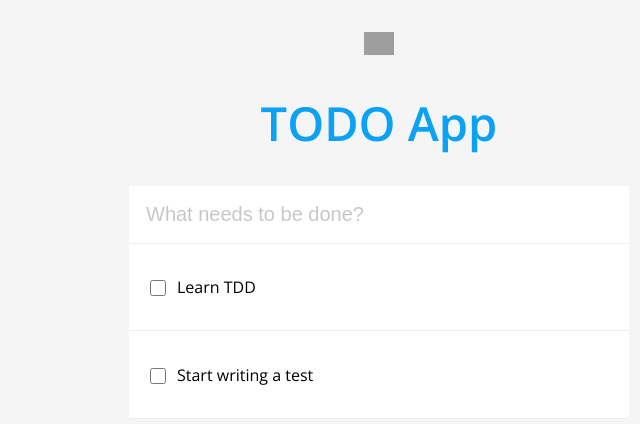
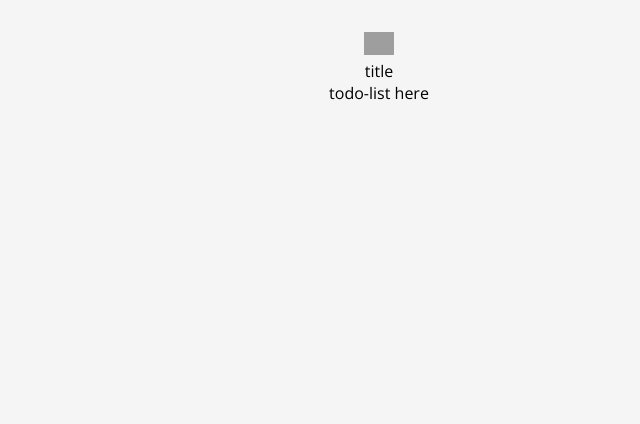
Before and after one commit to CodiumTeam/tdd-training-js, a React (Create React App) app in the folder todo-app/: page / in a window 1280 px wide. Shown: the top 424 px of the page, without its empty margins (261-901 px from the left). Built offline with nearby package versions, Linux system fonts and the light colour scheme; grey boxes are pictures that could not be loaded.

Commit message:
[todo-app] prepare files for development

```diff
--- a/todo-app/src/App.js
+++ b/todo-app/src/App.js
@@ -1,65 +1,12 @@
 import { useState } from 'react';
 
 function App() {
-  function handleOnKeyPress(event) {
-    if (event.key === 'Enter') {
-      const newItem = {
-        title: event.target.value,
-        checked: false
-      };
-      setItems([...items, newItem]);
-      setInputText('');
-    }
-  }
-
-  function handleOnChange(event) {
-    setInputText(event.target.value);
-  }
-
-  function handleOnCheckboxChange(index, checkboxState) {
-    const item = items[index];
-    const updatedItem = {...item, checked: checkboxState}
-    const newListItems = [...items];
-    newListItems[index] = updatedItem;
-    setItems(newListItems)
-  }
-
-  const firstDefaultItem = {
-    title: 'Learn TDD',
-    checked: false
-  }
-  const secondDefaultItem = {
-    title: 'Start writing a test',
-    checked: false
-  }
-  const defaultItems = [firstDefaultItem, secondDefaultItem];
-  const [items, setItems] = useState(defaultItems);
-  const [inputText, setInputText] = useState("");
-
   return (
     <div className="App">
       <header className="App-header">
-        <h1>TODO App</h1>
+        title
       </header>
-      <input
-        type="text"
-        placeholder="What needs to be done?"
-        onKeyPress={handleOnKeyPress}
-        value={inputText}
-        onChange={handleOnChange}
-      />
-      <ul className="todo-list">
-        {items.map((item, index) => {
-          return (
-            <li key={index} className={item.checked ? 'completed' : ''}>
-              <input type="checkbox" onChange={(event) => {
-                handleOnCheckboxChange(index, event.target.checked);
-              }}/>
-              <p>{item.title}</p>
-            </li>
-          );
-        })}
-      </ul>
+      todo-list here
     </div>
   );
 }
```
Also changed, not shown: 1 other file (tests, documents, lock files or other folders).
